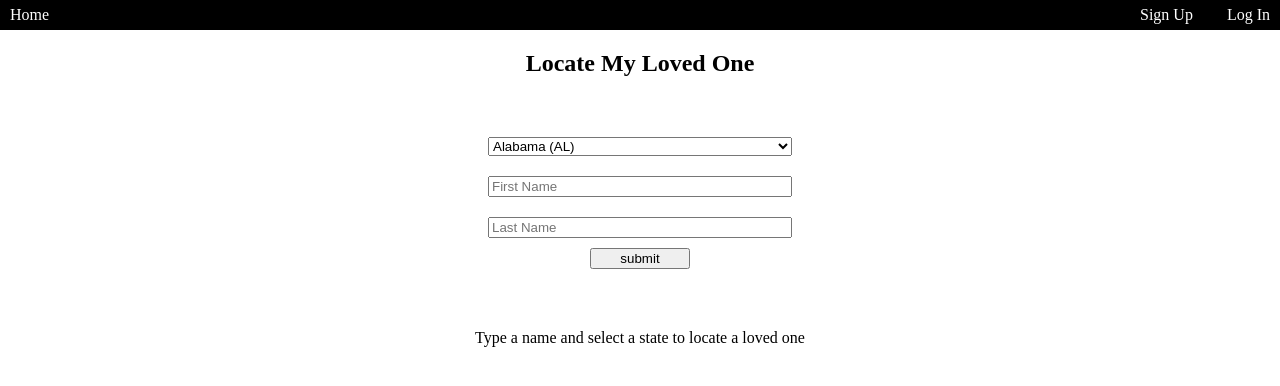
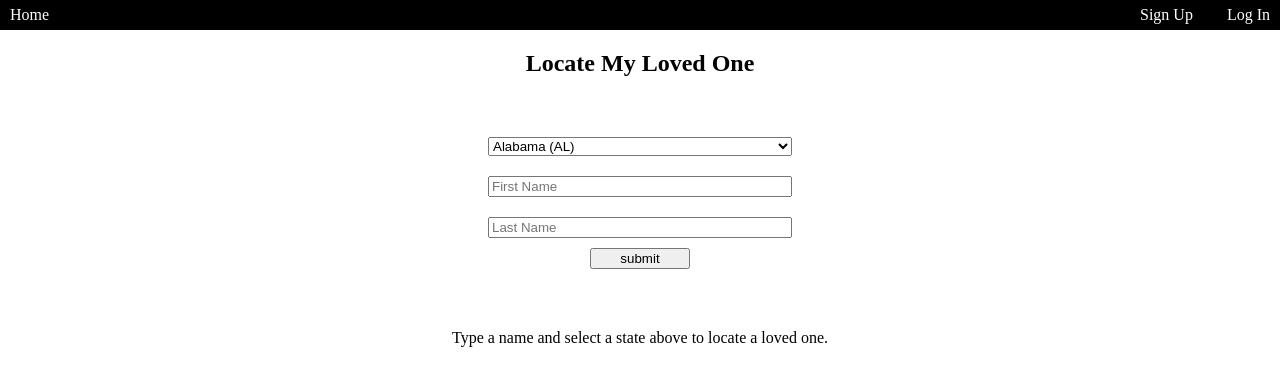
Before and after one commit to plum03/locate-my-loved-one, a React (Create React App) app in the folder client/: page / in a window 1280 px wide. Shown: the top 386 px of the page. Built offline with nearby package versions, Linux system fonts and the light colour scheme; no server answers.

Commit message:
edits on search-feature

```diff
--- a/client/src/Components/Search.js
+++ b/client/src/Components/Search.js
@@ -15,7 +15,7 @@ class Search extends Component {
                 lastName: '',
                 state: 'AL'
             },
-            filteredResults: [{msg: 'Type a name and select a state to locate a loved one'}]
+            filteredResults: [{msg: 'Type a name and select a state above to locate a loved one.'}]
         }
     }
 
```
